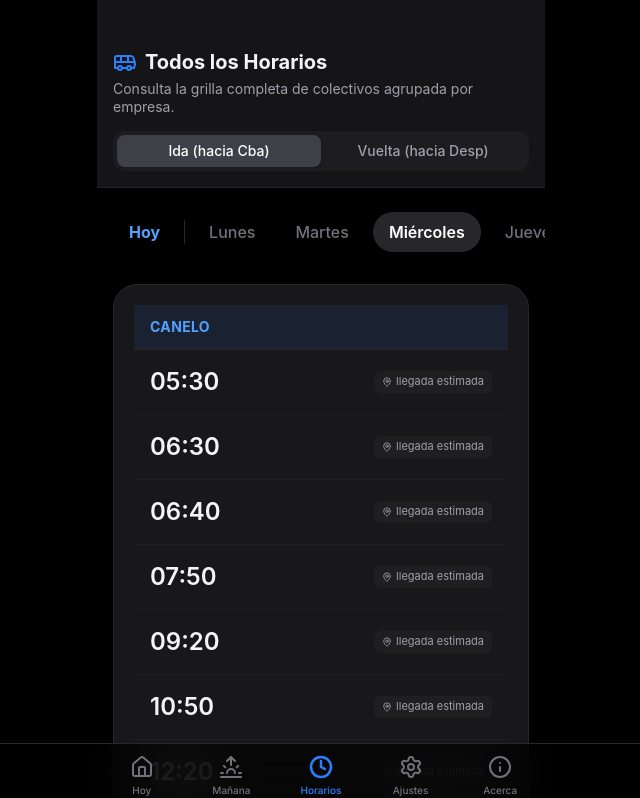
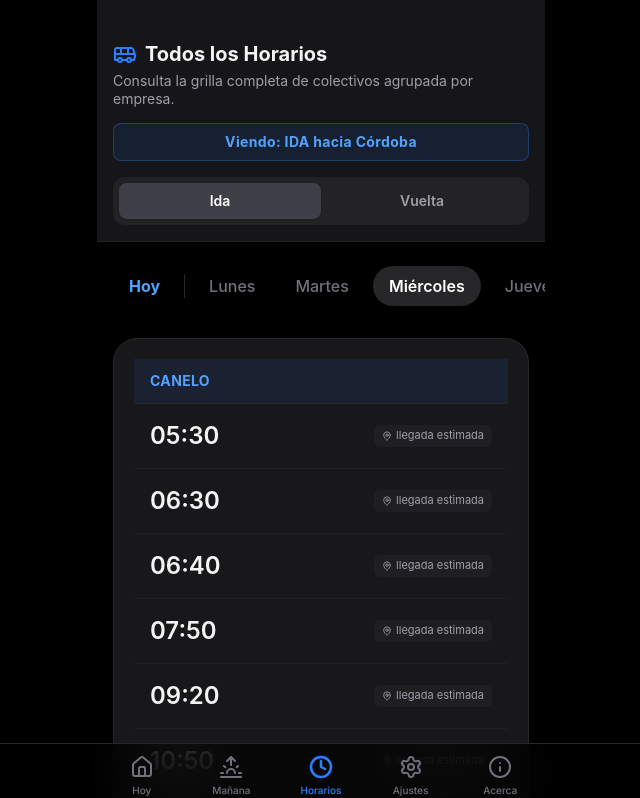
Before and after one commit to aalvaroespinoza/AppHorarios, a Next.js app: page /horarios in a window 1280 px wide. Shown: the top 798 px of the page, without its empty margins (319-959 px from the left). Built offline with nearby package versions, Linux system fonts and the light colour scheme.

Commit message:
fix(ui): arregla header sticky y anade banner indicativo en pantalla de horarios

```diff
--- a/src/app/horarios/page.tsx
+++ b/src/app/horarios/page.tsx
@@ -35,8 +35,8 @@ export default function HorariosPage() {
   });
 
   return (
-    <main className="min-h-screen bg-black text-white font-sans max-w-md mx-auto pb-24 overflow-y-auto">
-      <header className="bg-zinc-900/90 backdrop-blur-md border-b border-zinc-800/80 pt-12 pb-4 px-4 sticky top-0 z-10 flex flex-col shadow-lg gap-4">
+    <main className="min-h-screen bg-black text-white font-sans max-w-md mx-auto pb-24">
+      <header className="bg-zinc-900/95 backdrop-blur-md border-b border-zinc-800/80 pt-10 pb-4 px-4 sticky top-0 z-50 flex flex-col shadow-xl gap-4">
         <div>
           <h1 className="text-xl font-bold text-zinc-100 flex items-center gap-2 mb-1">
             <Bus className="text-blue-500" />
@@ -45,19 +45,28 @@ export default function HorariosPage() {
           <p className="text-sm text-zinc-400 leading-tight">Consulta la grilla completa de colectivos agrupada por empresa.</p>
         </div>
 
+        {/* Indicador de Vista Actual */}
+        <div className={`flex items-center justify-center py-2 px-3 rounded-lg border font-bold text-sm tracking-wide ${
+          tab === 'ida'
+            ? 'bg-blue-500/10 border-blue-500/30 text-blue-400'
+            : 'bg-[#34c759]/10 border-[#34c759]/30 text-[#34c759]'
+        }`}>
+          Viendo: {tab === 'ida' ? 'IDA hacia Córdoba' : 'VUELTA hacia Despeñaderos'}
+        </div>
+
         {/* Tabs Ida/Vuelta */}
-        <div className="flex bg-zinc-800/50 p-1 rounded-xl">
+        <div className="flex bg-zinc-800/80 p-1.5 rounded-xl shadow-inner">
           <button
             onClick={() => setTab('ida')}
-            className={`flex-1 py-1.5 text-sm font-medium rounded-lg transition-all ${tab === 'ida' ? 'bg-zinc-700 text-white shadow-sm' : 'text-zinc-400 hover:text-zinc-200'}`}
+            className={`flex-1 py-2 text-sm font-semibold rounded-lg transition-all ${tab === 'ida' ? 'bg-zinc-700 text-white shadow-sm' : 'text-zinc-400 hover:text-zinc-200'}`}
           >
-            Ida (hacia Cba)
+            Ida
           </button>
           <button
             onClick={() => setTab('vuelta')}
-            className={`flex-1 py-1.5 text-sm font-medium rounded-lg transition-all ${tab === 'vuelta' ? 'bg-zinc-700 text-white shadow-sm' : 'text-zinc-400 hover:text-zinc-200'}`}
+            className={`flex-1 py-2 text-sm font-semibold rounded-lg transition-all ${tab === 'vuelta' ? 'bg-zinc-700 text-white shadow-sm' : 'text-zinc-400 hover:text-zinc-200'}`}
           >
-            Vuelta (hacia Desp)
+            Vuelta
           </button>
         </div>
       </header>
```
